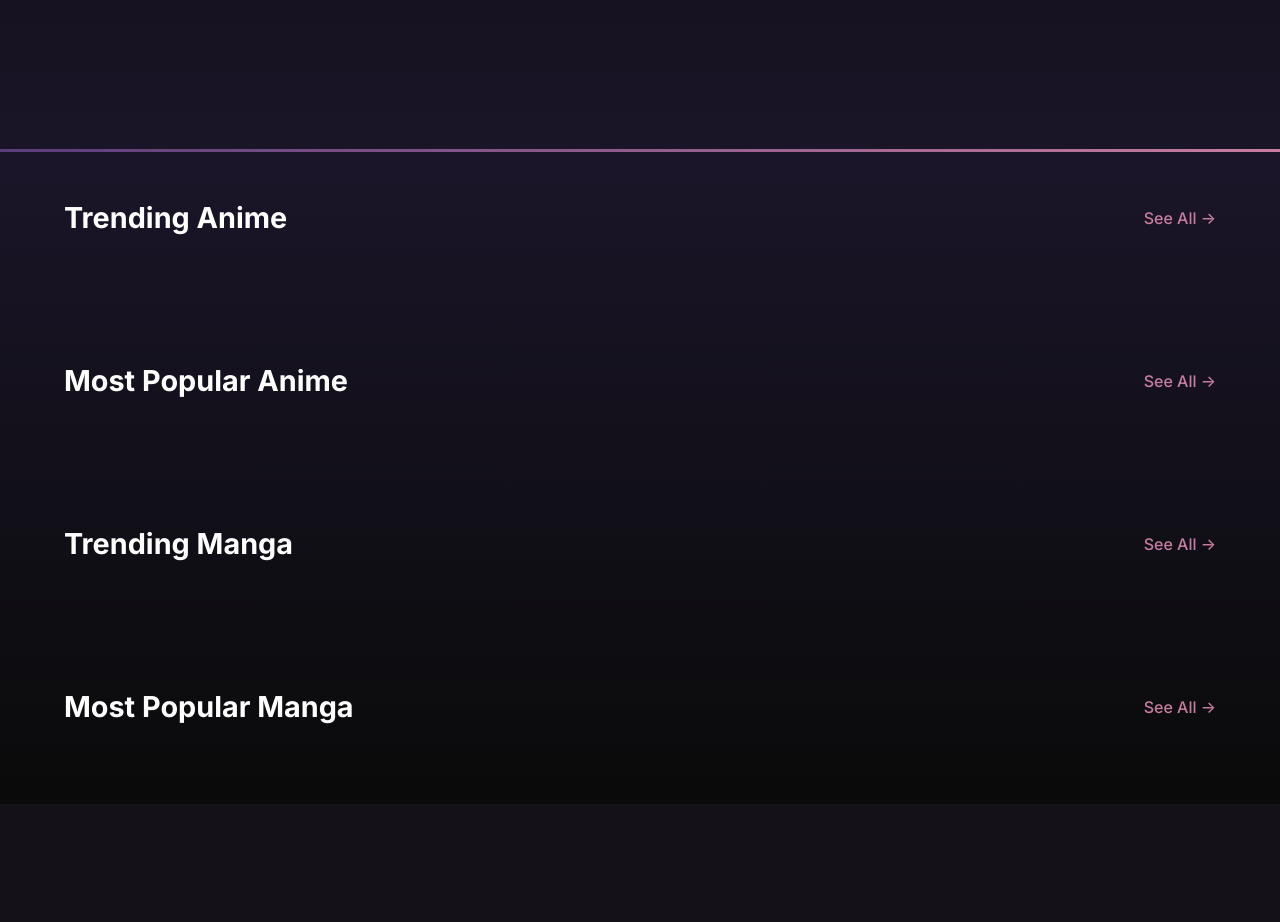
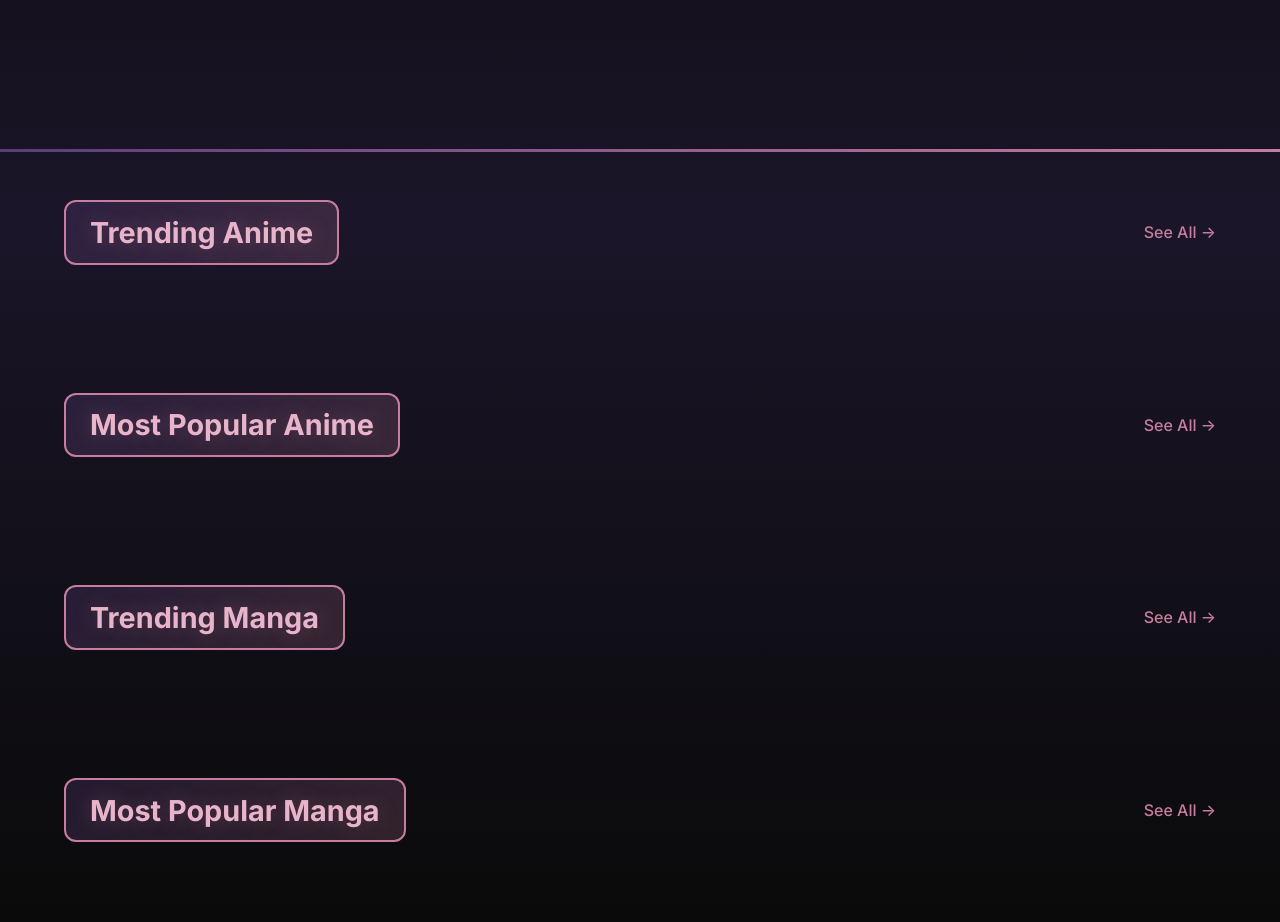
Before and after one commit to wntrfell/anime-tracker, a Flask app: page / in a window 1280 px wide. Shown: the part 478-1400 px from the top of the page. Before the commit the page ends 1282 px from the top, so only its background shows below. Run offline with Flask 3, Linux system fonts and the light colour scheme; data that the repository does not hold is empty.

Commit message:
Update style.css

```diff
--- a/app/static/css/style.css
+++ b/app/static/css/style.css
@@ -449,9 +449,22 @@ body {
 .section-title {
     font-size: 1.8rem;
     font-weight: 700;
-    display: flex;
+    display: inline-flex;
     align-items: center;
     gap: 0.75rem;
+    padding: 0.8rem 1.5rem;
+    background: linear-gradient(135deg, rgba(90, 61, 122, 0.3) 0%, rgba(199, 125, 159, 0.2) 100%);
+    border: 2px solid var(--color-pink);
+    border-radius: 12px;
+    color: var(--color-light-pink);
+    text-shadow: 0 0 20px rgba(199, 125, 159, 0.3);
+    transition: var(--transition);
+}
+
+.section-title:hover {
+    border-color: var(--color-light-pink);
+    box-shadow: 0 0 30px rgba(199, 125, 159, 0.4);
+    transform: translateY(-2px);
 }
 
 .title-icon {
```
